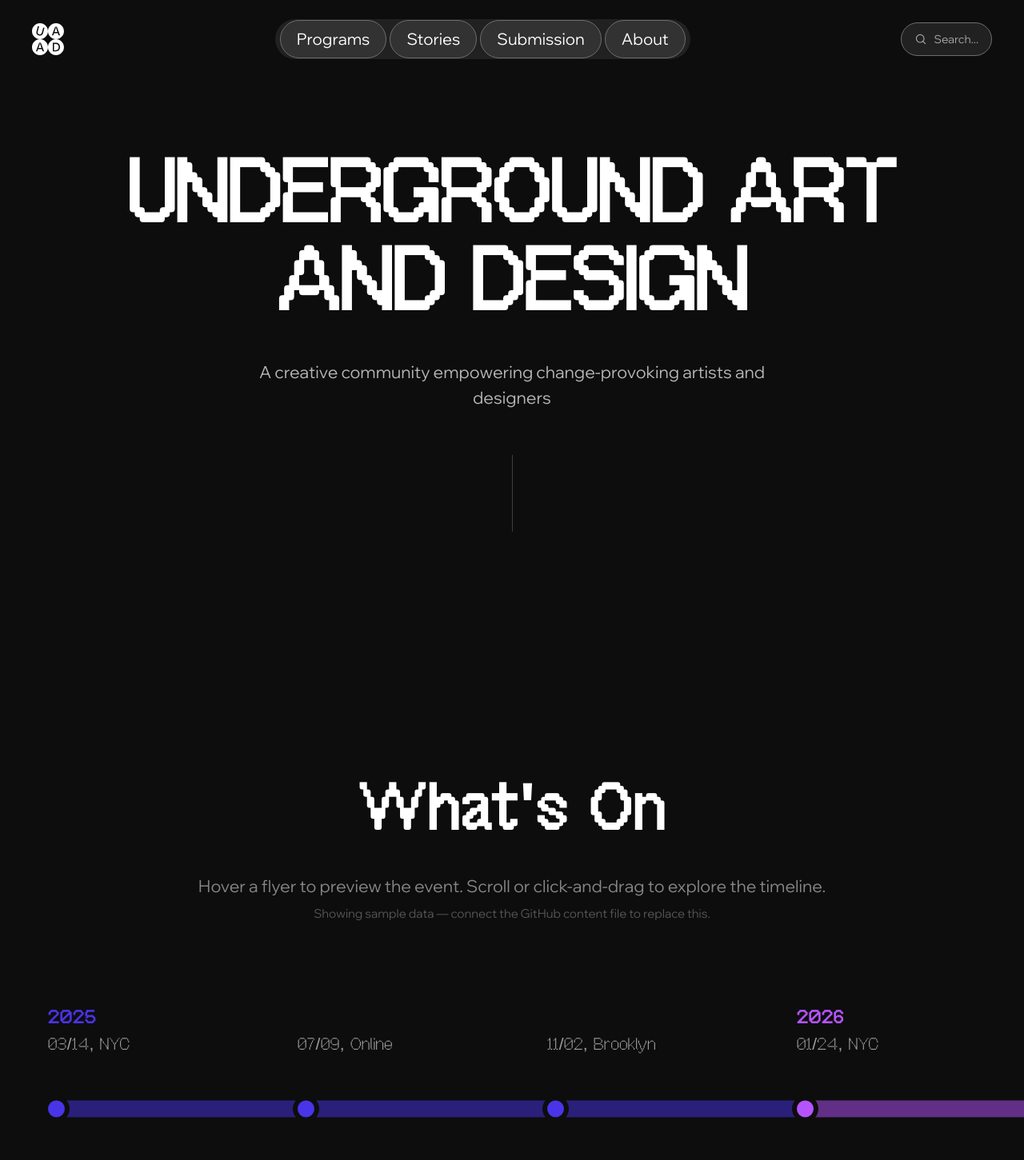
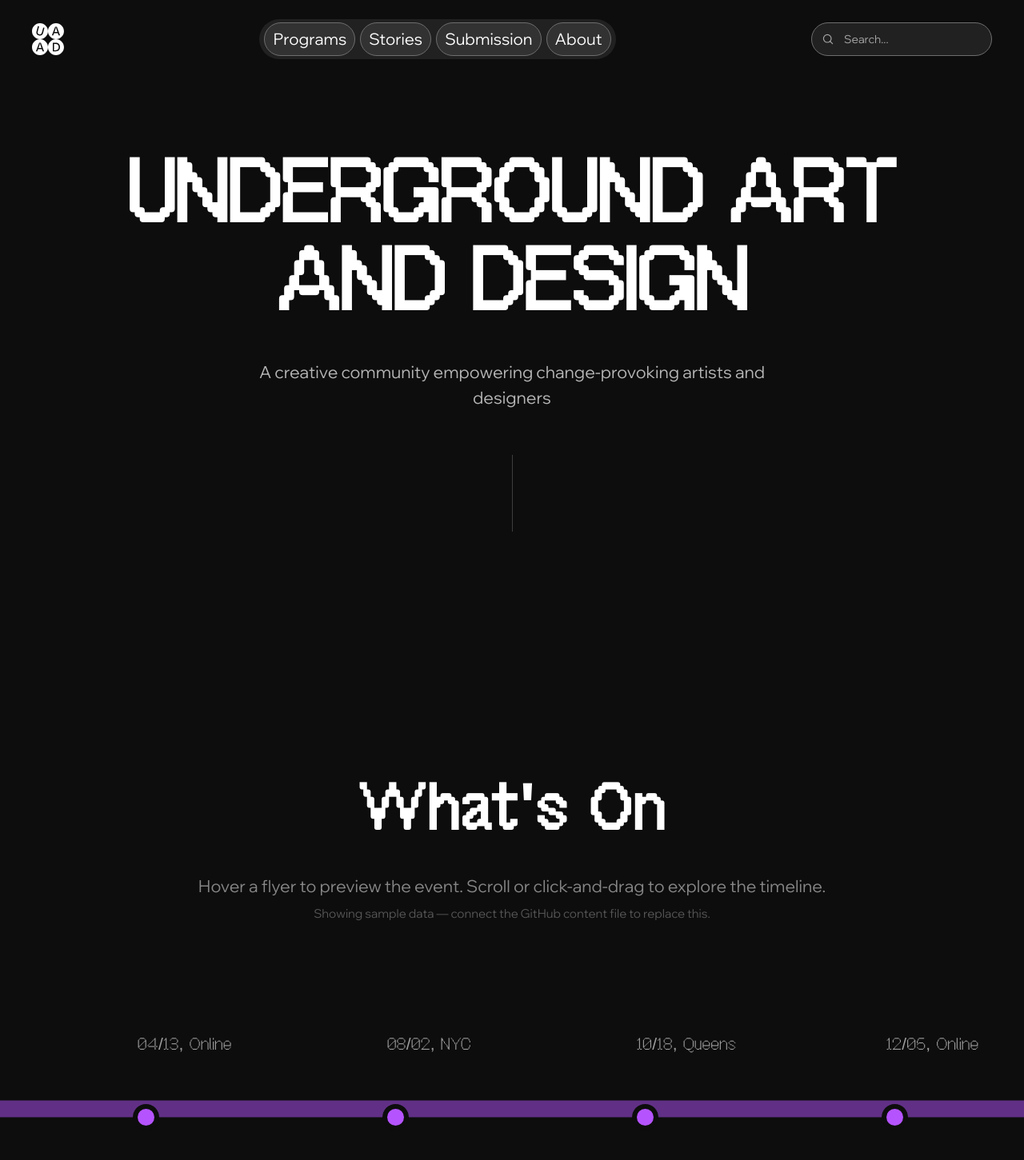
Before and after one commit to XiaofanJ1VNG/UAAD-website, a Next.js app: page / in a window 1280 px wide. Shown: the top 1451 px of the page at 80% size. Built offline with nearby package versions, Linux system fonts and the light colour scheme; no server answers; grey boxes are pictures that could not be loaded.

Commit message:
updated header and what'son

```diff
--- a/src/components/Header.tsx
+++ b/src/components/Header.tsx
@@ -48,14 +48,14 @@ export default function Header() {
     <>
       <div
         ref={barRef}
-        className="fixed inset-x-0 top-0 z-50 flex items-center justify-between gap-4 px-6 py-5 md:px-10 md:py-6"
+        className="fixed inset-x-0 top-0 z-50 flex items-center justify-between gap-4 px-6 py-5 transition-transform duration-1000 ease-[cubic-bezier(0.37,0,0.63,1)] md:px-10 md:py-6"
         style={{ transform: hidden ? "translateY(-100%)" : "translateY(0)" }}
       >
         <Link href="/" className="flex-shrink-0">
           <Logo className="h-9 w-9 md:h-10 md:w-10" />
         </Link>
 
-        <nav className="hidden h-[50px] items-center gap-1 rounded-[100px] bg-[#272727]/80 px-1.5 md:flex">
+        <nav className="hidden h-[50px] items-center gap-[6px] rounded-[100px] bg-[#272727]/80 px-1.5 md:flex">
           {NAV_LINKS.map((item) => {
             const isActive = pathname === item.href;
             return (
@@ -63,7 +63,7 @@ export default function Header() {
                 key={item.href}
                 href={item.href}
                 className={
-                  "rounded-full border px-5 py-2 text-[20px] transition-colors " +
+                  "rounded-full border px-[10px] py-[5px] text-center text-[20px] transition-colors " +
                   (isActive
                     ? "border-[#6E6E6E] bg-[#121212] text-accent"
                     : "border-[#6E6E6E] bg-[#757575]/20 text-white hover:border-transparent hover:bg-[#121212]")
@@ -75,7 +75,7 @@ export default function Header() {
           })}
         </nav>
 
-        <div className="hidden items-center gap-2 rounded-full border border-[#6E6E6E] bg-[#272727]/80 px-4 py-2.5 text-sm text-white/60 md:flex">
+        <div className="hidden items-center gap-3 rounded-full border border-[#6E6E6E] bg-[#272727]/80 py-2.5 pl-3 pr-3 text-sm text-white/60 transition-colors focus-within:bg-[#121212] hover:bg-[#121212] md:flex">
           <svg
             className="h-4 w-4 flex-shrink-0"
             viewBox="0 0 20 20"
@@ -86,7 +86,11 @@ export default function Header() {
             <circle cx="9" cy="9" r="6" />
             <path d="M17 17l-3.5-3.5" strokeLinecap="round" />
           </svg>
-          <span>Search...</span>
+          <input
+            type="text"
+            placeholder="Search..."
+            className="w-full bg-transparent text-white outline-none placeholder:text-white/60"
+          />
         </div>
 
         {/* Mobile: compact menu affordance (stub for MVP) */}
--- a/src/components/WhatsOn/EventStop.tsx
+++ b/src/components/WhatsOn/EventStop.tsx
@@ -59,16 +59,30 @@ export default function EventStop({
       transition={SPRING}
       className="flex flex-shrink-0 flex-col items-start"
       style={slotStyle}
+      data-event-id={event.id}
     >
       {/* line + dot + date/location/year label — spans the full slot
           (including the trailing gap) so it connects seamlessly with the
-          next stop's line */}
-      <div className="relative h-24 w-full flex-shrink-0">
+          next stop's line.
+
+          This row itself has `layout` so it smoothly tracks the slot's
+          width change (that's the whole row growing/shrinking). The dot
+          and the date label ALSO get their own `layout` so Framer applies
+          the same nested scale-correction trick used for the card/image
+          elsewhere in this file: it cancels out the horizontal stretch
+          the row's own resize-transform would otherwise impose on them,
+          so they hold their true size and never look squashed/stretched.
+          The line bar is deliberately left as a plain (non-layout) div —
+          it's the one piece that SHOULD visibly stretch, since it's what
+          reads as the line elongating to match the wider row. */}
+      <motion.div layout transition={SPRING} className="relative h-24 w-full flex-shrink-0">
         <div
           className="absolute left-0 right-0 top-1/2 -translate-y-1/2"
           style={{ backgroundColor: lineColor, opacity: 0.5, height: DOT_SIZE }}
         />
-        <div
+        <motion.div
+          layout
+          transition={SPRING}
           className="absolute left-0 top-1/2 -translate-y-1/2 rounded-full ring-[6px] ring-ink"
           style={{
             backgroundColor: lineColor,
@@ -76,7 +90,11 @@ export default function EventStop({
             width: DOT_SIZE,
           }}
         />
-        <div className="absolute bottom-full left-0 mb-[15px] whitespace-nowrap font-offbit">
+        <motion.div
+          layout
+          transition={SPRING}
+          className="absolute bottom-full left-0 mb-[15px] whitespace-nowrap font-offbit"
+        >
           {isFirstOfYear && (
             <div className="text-[24px] font-bold tracking-wide" style={{ color: lineColor }}>
               {year}
@@ -85,8 +103,8 @@ export default function EventStop({
           <div className="text-[21px] tracking-wide text-white/60">
             {event.displayDate}, {event.location}
           </div>
-        </div>
-      </div>
+        </motion.div>
+      </motion.div>
 
       {/* flyer card — narrower than the slot, so the gap after it stays
           visually open even though the line above runs through it. This is
--- a/src/components/WhatsOn/Timeline.tsx
+++ b/src/components/WhatsOn/Timeline.tsx
@@ -1,17 +1,25 @@
 "use client";
 
-import { useMemo, useRef, useState } from "react";
+import { useEffect, useLayoutEffect, useMemo, useRef, useState } from "react";
 import { useIsDesktop } from "@/lib/useIsDesktop";
 import { useLiveEvents } from "@/lib/useLiveEvents";
 import EventStop from "./EventStop";
 import { colorForYear } from "./lineColors";
 
+// useLayoutEffect throws a (harmless) SSR warning during the static
+// export build, since Next prerenders client components' initial HTML on
+// the server too. Falling back to useEffect there avoids the noise; in
+// the browser we still want the layout-timed version so the initial
+// scroll position is set before paint, with no visible jump.
+const useIsomorphicLayoutEffect = typeof window !== "undefined" ? useLayoutEffect : useEffect;
+
 export default function Timeline() {
   const isDesktop = useIsDesktop();
   const [activeId, setActiveId] = useState<string | null>(null);
-  const { events, isLive } = useLiveEvents();
+  const { events, loading, isLive } = useLiveEvents();
   const scrollRef = useRef<HTMLDivElement>(null);
   const drag = useRef({ isDown: false, startX: 0, startScroll: 0, moved: false });
+  const hasCentered = useRef(false);
 
   const sorted = useMemo(
     () => [...events].sort((a, b) => a.date.localeCompare(b.date)),
@@ -22,6 +30,32 @@ export default function Timeline() {
     () => Array.from(new Set(sorted.map((e) => e.date.slice(0, 4)))).map(Number),
     [sorted]
   );
+
+  // On first load, center the timeline on the nearest upcoming event
+  // (today or later) instead of dumping the visitor at the very first
+  // stop chronologically. Falls back to the last event if everything is
+  // in the past. Waits for `loading` to clear so this runs once against
+  // real data (not a mid-flight jump from sample data to live data), and
+  // only ever runs once so it doesn't fight a visitor who has already
+  // scrolled around.
+  useIsomorphicLayoutEffect(() => {
+    if (loading || hasCentered.current || sorted.length === 0) return;
+    const container = scrollRef.current;
+    if (!container) return;
+
+    const todayStr = new Date().toISOString().slice(0, 10);
+    const target = sorted.find((e) => e.date >= todayStr) ?? sorted[sorted.length - 1];
+    const el = container.querySelector<HTMLElement>(`[data-event-id="${target.id}"]`);
+    if (!el) return;
+
+    const containerRect = container.getBoundingClientRect();
+    const elRect = el.getBoundingClientRect();
+    const elLeftWithinContent = elRect.left - containerRect.left + container.scrollLeft;
+    const desired = elLeftWithinContent + elRect.width / 2 - container.clientWidth / 2;
+
+    container.scrollLeft = Math.max(0, desired);
+    hasCentered.current = true;
+  }, [loading, sorted]);
 
   // Click-and-drag to pan the timeline horizontally with a mouse (in
   // addition to trackpad/touch scrolling), since expanded cards can push
```
